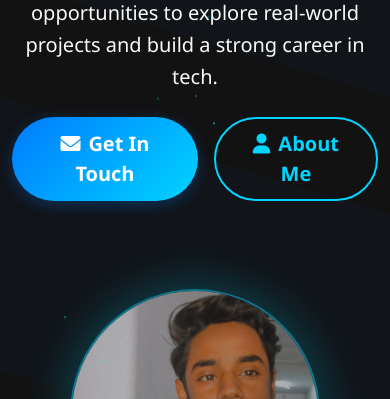
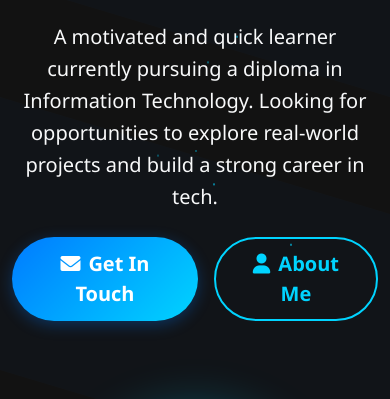
Before and after one commit to KaushalPrajapatiii/Portfolio, a plain HTML site: page index.html in a window 390 px wide. Shown: the part 293-692 px from the top of the page. Drawn offline with nearby package versions, Linux system fonts and the light colour scheme.

Commit message:
fixed mobile responsiveness

```diff
--- a/styles.css
+++ b/styles.css
@@ -80,6 +80,7 @@ html {
     background: linear-gradient(135deg, rgba(0, 123, 255, 0.1) 0%, rgba(139, 92, 246, 0.1) 100%);
     position: relative;
     overflow: hidden;
+    padding-top: 100px;
 }
 
 .hero-section::before {
@@ -440,6 +441,7 @@ footer {
 @media (max-width: 768px) {
     .hero-section {
         text-align: center;
+        padding-top: 120px;
     }
 
     .hero-content {
```
